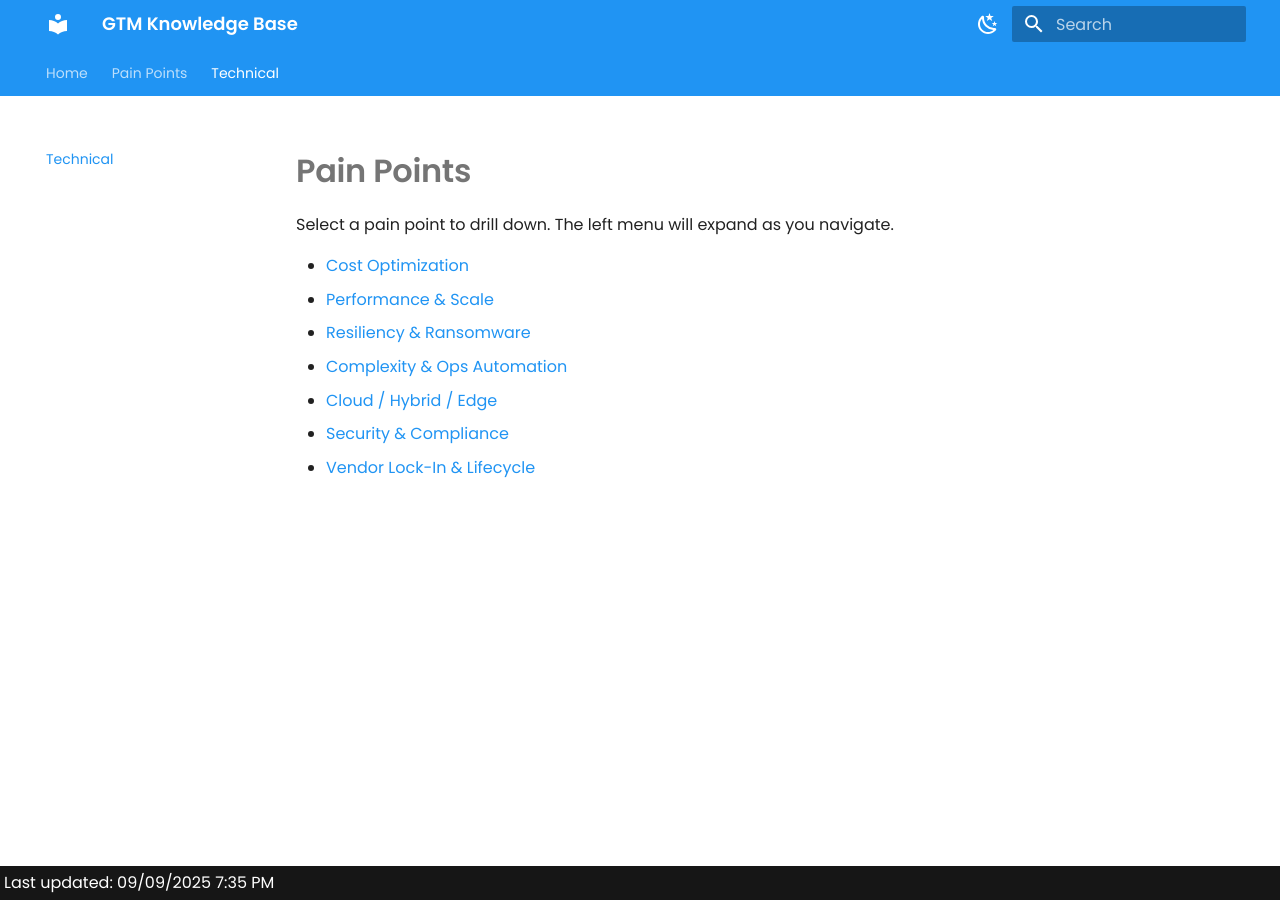
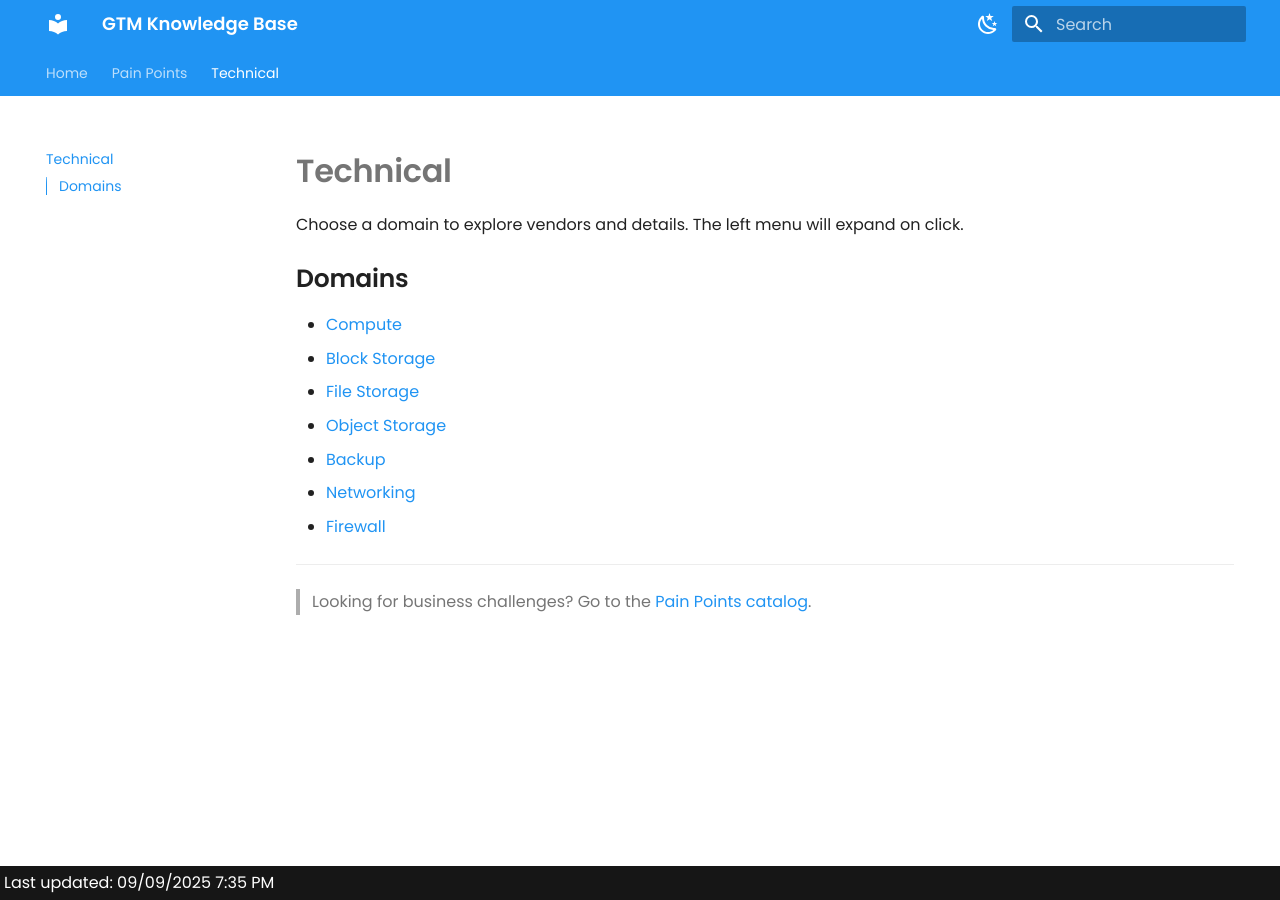
Before and after one commit to mike-yannotti/gtm-kb, an MkDocs documentation site: the page built from docs/technical/index.md, in a window 1280 px wide. Built offline with MkDocs 1.6.1 and Material for MkDocs 9.7.7, drawn with Linux system fonts in a browser that asks for light colours.

Commit message:
Fix: technical index links (domains only; proper pain-points link)

```diff
--- a/docs/technical/index.md
+++ b/docs/technical/index.md
@@ -1,11 +1,16 @@
-# Pain Points
+# Technical
 
-Select a pain point to drill down. The left menu will expand as you navigate.
+Choose a domain to explore vendors and details. The left menu will expand on click.
 
-- [Cost Optimization](cost-optimization/)
-- [Performance & Scale](performance-scale/)
-- [Resiliency & Ransomware](resiliency-ransomware/)
-- [Complexity & Ops Automation](complexity-ops/)
-- [Cloud / Hybrid / Edge](cloud-hybrid-edge/)
-- [Security & Compliance](security-compliance/)
-- [Vendor Lock-In & Lifecycle](vendor-lockin-lifecycle/)
+## Domains
+- [Compute](compute/)
+- [Block Storage](block-storage/)
+- [File Storage](file-storage/)
+- [Object Storage](object-storage/)
+- [Backup](backup/)
+- [Networking](networking/)
+- [Firewall](firewall/)
+
+---
+
+> Looking for business challenges? Go to the [Pain Points catalog](../pain-points/).
```
